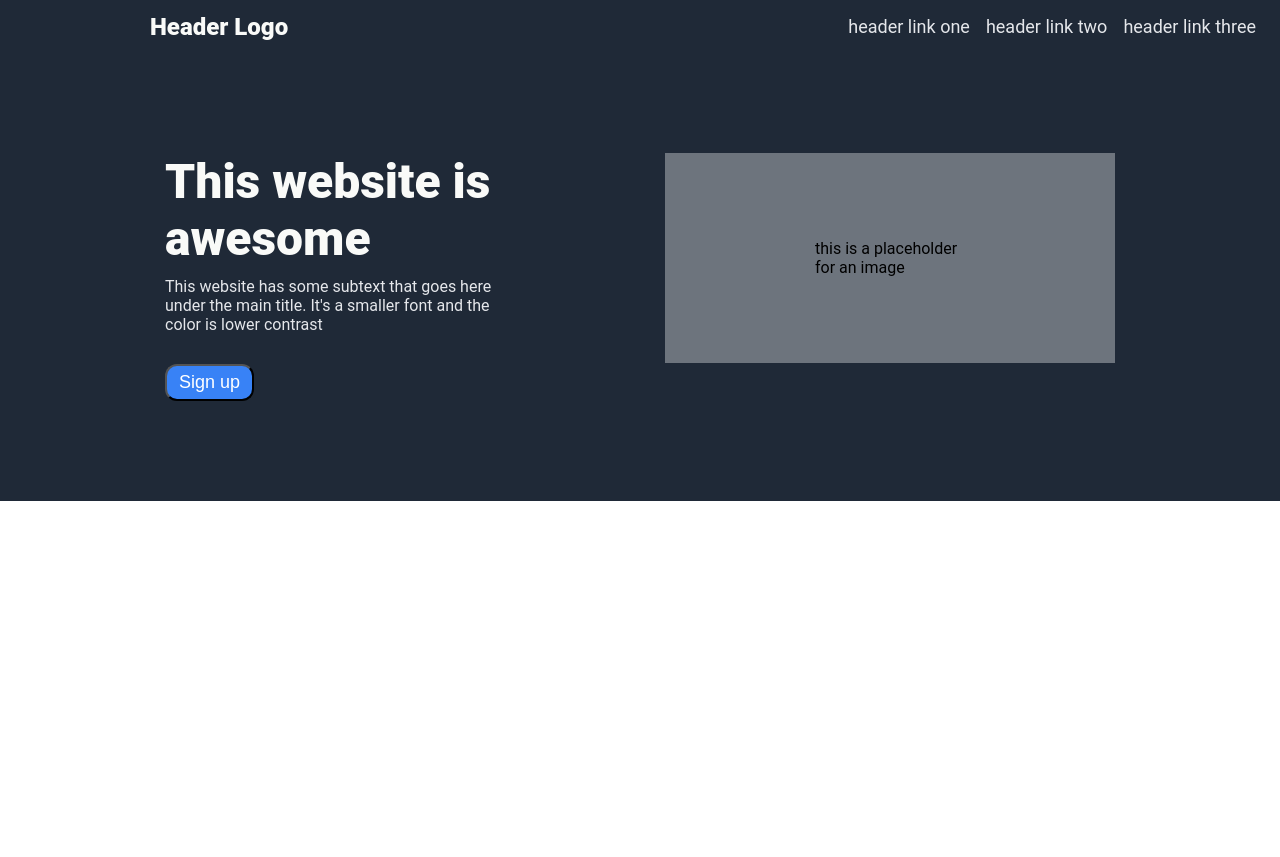
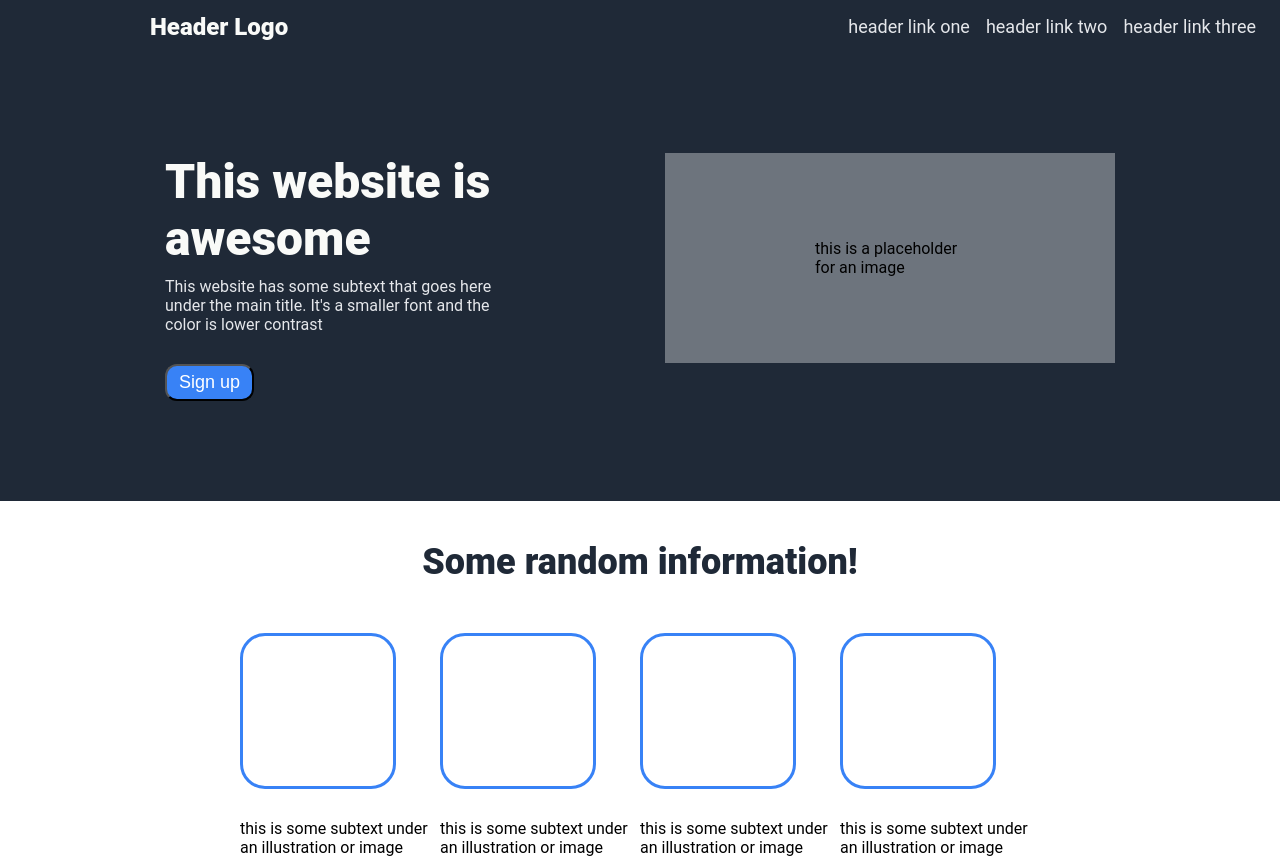
Before and after one commit to MetalikZX/odin-landing, a plain HTML site: page index.html in a window 1280 px wide. Before the commit the page ends 800 px from the top, so only its background shows below. Drawn offline with Linux system fonts and the light colour scheme.

Commit message:
Added info part

```diff
--- a/index.html
+++ b/index.html
@@ -22,8 +22,26 @@
         <button>Sign up</button>
     </div>
     <div class="img-placeholder">
-    this is a placeholder for an image
+    this is a placeholder for an image </div>
     </div>
+    <div class="infotitle">Some random information!</div>
+    <div class="info">
+        <div class="infoblock">
+            <div class="info-pic"></div>
+            <div class="infotext">this is some subtext under an illustration or image</div>
+        </div>
+        <div class="infoblock">
+            <div class="info-pic"></div>
+            <div class="infotext">this is some subtext under an illustration or image</div>
+        </div>
+        <div class="infoblock">
+            <div class="info-pic"></div>
+            <div class="infotext">this is some subtext under an illustration or image</div>
+        </div>
+        <div class="infoblock">
+            <div class="info-pic"></div>
+            <div class="infotext">this is some subtext under an illustration or image</div>
+        </div>
     </div>
 </body>
 </html>
--- a/style.css
+++ b/style.css
@@ -84,3 +84,36 @@ gap: 150px;
   background-color: #6d747d;
   padding: 70px 150px;
 }
+
+.info {
+  display: flex;
+  justify-content: center;
+
+  padding-top: 50px;
+}
+
+.infotext {
+  display: flex;
+}
+
+.infoblock {
+  max-width: 200px;
+}
+
+.info-pic {
+  width: 150px;
+  height: 150px;
+  border: #3882F6 3px;
+  border-style: solid;
+  border-radius: 25px;
+  margin-bottom: 30px;
+}
+
+.infotitle {
+  display: flex;
+  justify-content: center;
+  margin-top: 40px;
+  font-size: 36px;
+  color: #1f2937;
+  font-weight: 900;
+}
```
